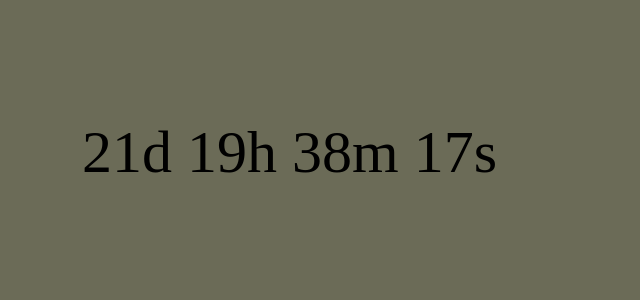
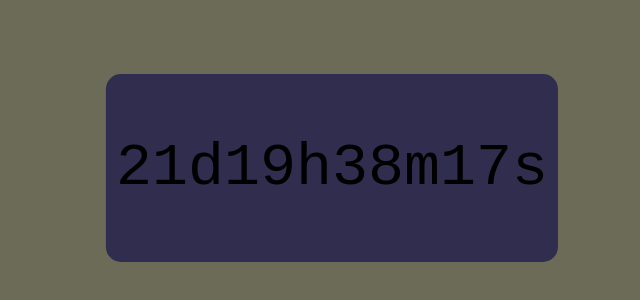
Before and after one commit to Lousio-n/daysleft, a plain HTML site: page index.html in a window 1280 px wide. Shown: the part 232-532 px from the top of the page, without its empty margins (308-948 px from the left). Drawn offline with Linux system fonts and the light colour scheme.

Commit message:
centered the div like a normal person would.

```diff
--- a/index.html
+++ b/index.html
@@ -9,18 +9,19 @@ body {
 p {
   display: inline;
   font-size: 60px;
+  font-family: 'Courier New';
 }
 div {
-  width: 500px;
-  height: 100px;
+  position: absolute;
+  top: 50%;
+  left: 50%;
+  transform: translate(-50%, -50%);
+  margin: auto;
 
-  position: absolute;
-  top:0;
-  bottom: 0;
-  left: 0;
-  right: 0;
-
-  margin: auto;
+  border-radius: 15px;
+  background: #312d4f;
+  display: flex;
+  padding: 0 10px;
 }
 </style>
 </head>
```
